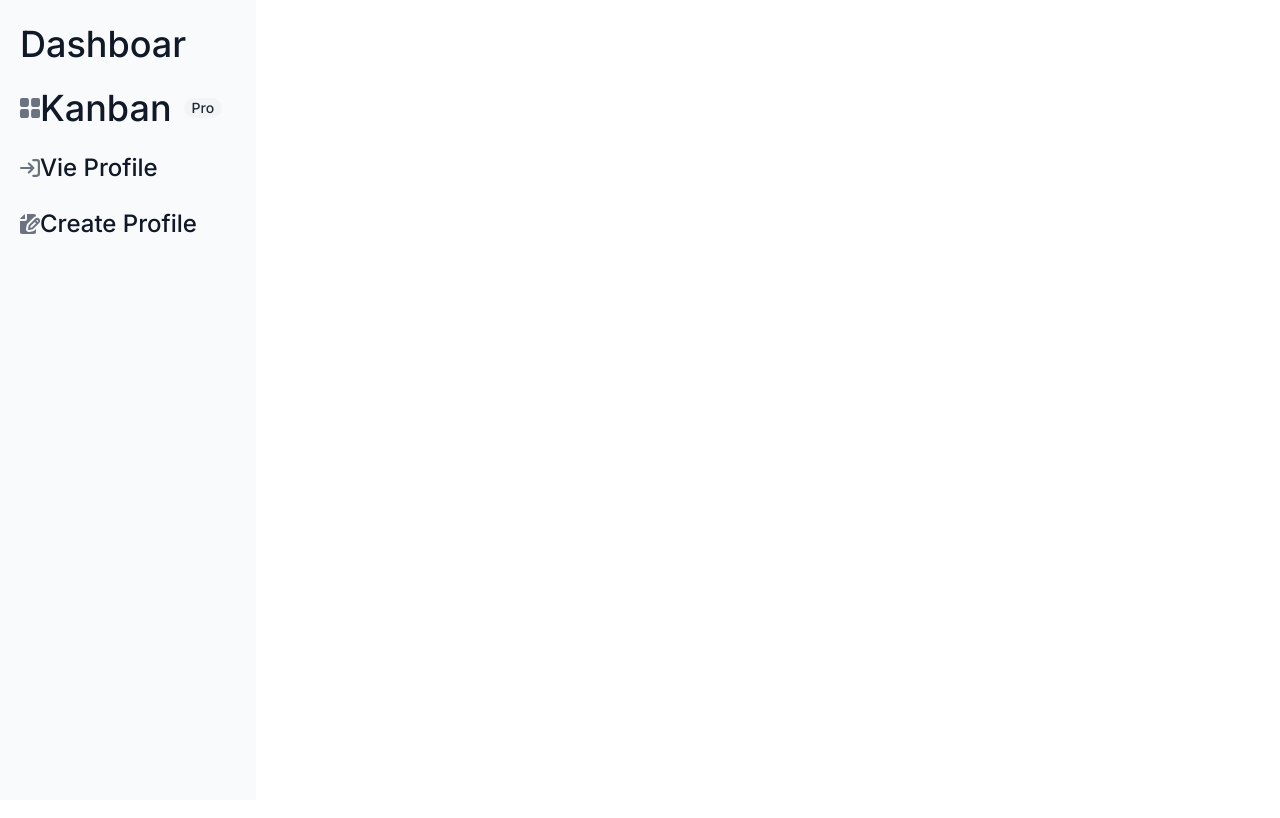
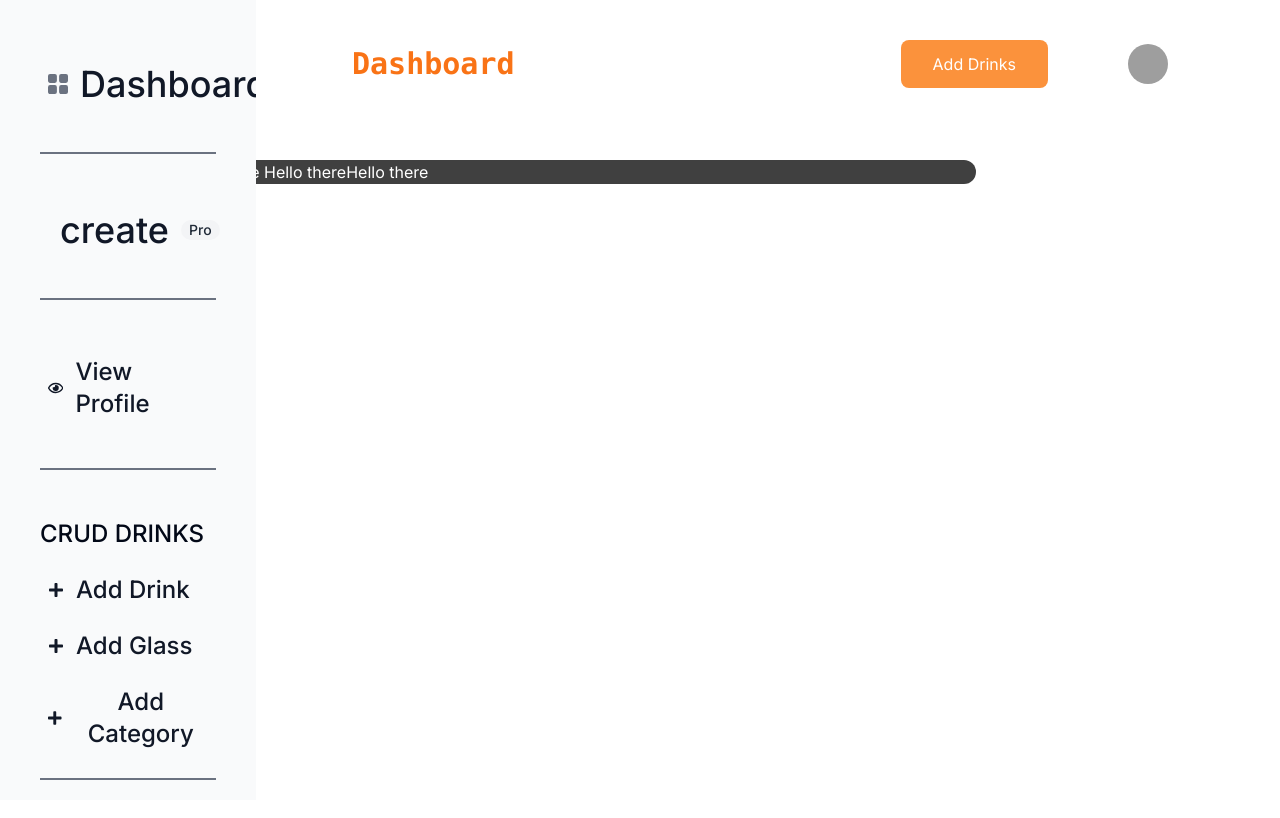
Before and after one commit to EwiJosepha/drinko, a Next.js app: page /dashboard in a window 1280 px wide. Shown: the top 818 px of the page. Built offline with nearby package versions, Linux system fonts and the light colour scheme; grey boxes are pictures that could not be loaded.

Commit message:
updating dashboard

```diff
--- a/app/(dashboard-detailspage)/dashboard/layout.tsx
+++ b/app/(dashboard-detailspage)/dashboard/layout.tsx
@@ -42,26 +42,18 @@ const DbLayout: React.FC<Props>= ({ children })=> {
 
       <aside
         id="default-sidebar"
-        className="fixed top-0 left-0 z-40 w-64 h-screen transition-transform -translate-x-full sm:translate-x-0"
+        className="fixed top-0 left-0 z-40 w-1/5 h-screen transition-transform -translate-x-full sm:translate-x-0"
         aria-label="Sidebar"
       >
-        <div className="h-full px-3 py-4 overflow-y-auto bg-gray-50 dark:bg-gray-800">
+        <div className="h-full px-10 py-4 overflow-y-auto bg-gray-50 dark:bg-neutral-800">
           <ul className="space-y-2 font-medium">
-            <li>
+            <li className=" pb-10 pt-10 border-b-2 border-gray-500">
               <a
                 href="#"
-                className="flex items-center p-2 text-gray-900 rounded-lg dark:text-white hover:bg-gray-100 dark:hover:bg-gray-700 group"
+                className="flex items-center p-2 text-gray-900 rounded-lg dark:text-orange-500 hover:bg-gray-100 dark:hover:bg-gray-700 group"
               >
                {/* <span>< FaPerbyte/></span> */}
-                <span className="text-4xl text-green">Dashboar</span>
-              </a>
-            </li>
-            <li>
-              <a
-                href="#"
-                className="flex items-center p-2 text-gray-900 rounded-lg dark:text-white hover:bg-gray-100 dark:hover:bg-gray-700 group"
-              >
-                <svg
+               <svg
                   className="flex-shrink-0 w-5 h-5 text-gray-500 transition duration-75 dark:text-gray-400 group-hover:text-gray-900 dark:group-hover:text-white"
                   aria-hidden="true"
                   xmlns="http://www.w3.org/2000/svg"
@@ -70,63 +62,79 @@ const DbLayout: React.FC<Props>= ({ children })=> {
                 >
                   <path d="M6.143 0H1.857A1.857 1.857 0 0 0 0 1.857v4.286C0 7.169.831 8 1.857 8h4.286A1.857 1.857 0 0 0 8 6.143V1.857A1.857 1.857 0 0 0 6.143 0Zm10 0h-4.286A1.857 1.857 0 0 0 10 1.857v4.286C10 7.169 10.831 8 11.857 8h4.286A1.857 1.857 0 0 0 18 6.143V1.857A1.857 1.857 0 0 0 16.143 0Zm-10 10H1.857A1.857 1.857 0 0 0 0 11.857v4.286C0 17.169.831 18 1.857 18h4.286A1.857 1.857 0 0 0 8 16.143v-4.286A1.857 1.857 0 0 0 6.143 10Zm10 0h-4.286A1.857 1.857 0 0 0 10 11.857v4.286c0 1.026.831 1.857 1.857 1.857h4.286A1.857 1.857 0 0 0 18 16.143v-4.286A1.857 1.857 0 0 0 16.143 10Z" />
                 </svg>
-                <span className="text-4xl text-green">Kanban</span>
+                <span className="text-4xl text-green pl-3">Dashboard</span>
+              </a>
+            </li>
+            {/* <hr /> */}
+            <li className=" pb-10 pt-10 border-b-2 border-gray-500">
+              <a
+                href="#"
+                className="flex items-center p-2 text-gray-900 rounded-lg dark:text-orange-500 hover:bg-gray-100 dark:hover:bg-gray-700 group"
+              >
+                <FaRegUser />
+                <span className="text-4xl text-green pl-3">create</span>
                 <span className="inline-flex items-center justify-center px-2 ms-3 text-sm font-medium text-gray-800 bg-gray-100 rounded-full dark:bg-gray-700 dark:text-gray-300">
                   Pro
                 </span>
               </a>
             </li>
 
-              <li>
+              <li className="pb-10 pt-10 border-b-2 border-gray-500">
                 <a
                   href="#"
-                  className="flex items-center p-2 text-gray-900 rounded-lg dark:text-white hover:bg-gray-100 dark:hover:bg-gray-700 group"
+                  className="flex items-center p-2 text-gray-900 rounded-lg dark:text-orange-500 hover:bg-gray-100 dark:hover:bg-gray-700 group"
                 >
-                  <svg
-                    className="flex-shrink-0 w-5 h-5 text-gray-500 transition duration-75 dark:text-gray-400 group-hover:text-gray-900 dark:group-hover:text-white"
-                    aria-hidden="true"
-                    xmlns="http://www.w3.org/2000/svg"
-                    fill="none"
-                    viewBox="0 0 18 16"
-                  >
-                    <path
-                      stroke="currentColor"
-                      strokeLinecap="round"
-                      strokeLinejoin="round"
-                      strokeWidth="2"
-                      d="M1 8h11m0 0L8 4m4 4-4 4m4-11h3a2 2 0 0 1 2 2v10a2 2 0 0 1-2 2h-3"
-                    />
-                  </svg>
-                  <button
-                    className="text-2xl text-green"
+                  <FaRegEye />
+                  <span
+                    className="text-2xl text-green pl-3"
 
                   >
-                    Vie Profile
-                  </button>
+                    View Profile
+                  </span>
                 </a>
               </li>
+
+            <p className="text-2xl text-green pt-10 pb-2 dark:text-orange-500">CRUD DRINKS</p>
 
               <li>
                 <a
                   href="#"
-                  className="flex items-center p-2 text-gray-900 rounded-lg dark:text-white hover:bg-gray-100 dark:hover:bg-gray-700 group"
+                  className="flex items-center p-2 text-gray-900 rounded-lg dark:text-orange-500 hover:bg-gray-100 dark:hover:bg-gray-700 group"
                 >
-                  <svg
-                    className="flex-shrink-0 w-5 h-5 text-gray-500 transition duration-75 dark:text-gray-400 group-hover:text-gray-900 dark:group-hover:text-white"
-                    aria-hidden="true"
-                    xmlns="http://www.w3.org/2000/svg"
-                    fill="currentColor"
-                    viewBox="0 0 20 20"
-                  >
-                    <path d="M5 5V.13a2.96 2.96 0 0 0-1.293.749L.879 3.707A2.96 2.96 0 0 0 .13 5H5Z" />
-                    <path d="M6.737 11.061a2.961 2.961 0 0 1 .81-1.515l6.117-6.116A4.839 4.839 0 0 1 16 2.141V2a1.97 1.97 0 0 0-1.933-2H7v5a2 2 0 0 1-2 2H0v11a1.969 1.969 0 0 0 1.933 2h12.134A1.97 1.97 0 0 0 16 18v-3.093l-1.546 1.546c-.413.413-.94.695-1.513.81l-3.4.679a2.947 2.947 0 0 1-1.85-.227 2.96 2.96 0 0 1-1.635-3.257l.681-3.397Z" />
-                    <path d="M8.961 16a.93.93 0 0 0 .189-.019l3.4-.679a.961.961 0 0 0 .49-.263l6.118-6.117a2.884 2.884 0 0 0-4.079-4.078l-6.117 6.117a.96.96 0 0 0-.263.491l-.679 3.4A.961.961 0 0 0 8.961 16Zm7.477-9.8a.958.958 0 0 1 .68-.281.961.961 0 0 1 .682 1.644l-.315.315-1.36-1.36.313-.318Zm-5.911 5.911 4.236-4.236 1.359 1.359-4.236 4.237-1.7.339.341-1.699Z" />
-                  </svg>
+                 <FaPlus/>
                   <button
-                    className="text-2xl text-green"
+                    className="text-2xl text-green pl-3 dark:text-orange-500"
 
                   >
-                    Create Profile
+                    Add Drink
+                  </button>
+                </a>
+              </li>
+              <li>
+                <a
+                  href="#"
+                  className="flex items-center p-2 text-gray-900 rounded-lg dark:text-orange-500 hover:bg-gray-100 dark:hover:bg-gray-700 group"
+                >
+                 <FaPlus/>
+                  <button
+                    className="text-2xl text-green pl-3 dark:text-orange-500"
+
+                  >
+                    Add Glass
+                  </button>
+                </a>
+              </li>
+              <li className=" pb-5 border-b-2 border-gray-500">
+                <a
+                  href="#"
+                  className="flex items-center p-2 text-gray-900 rounded-lg dark:text-orange-500 hover:bg-gray-100 dark:hover:bg-gray-700 group"
+                >
+                 <FaPlus/>
+                  <button
+                    className="text-2xl text-green pl-3 dark:text-orange-500"
+
+                  >
+                    Add Category
                   </button>
                 </a>
               </li>
--- a/app/(dashboard-detailspage)/dashboard/page.tsx
+++ b/app/(dashboard-detailspage)/dashboard/page.tsx
@@ -1,10 +1,19 @@
+import DbLayout from '@/components/db-header'
 import React from 'react'
 
-function Dashboard() {
+const Dashboard: React.FC = () => {
   return (
-    <div>
-      <h1 className='text-white'>Hello there</h1>
-    </div>
+
+    <>
+
+      <DbLayout header="Dashboard" only_header>
+        <div>
+          <h1 className='text-white'>Hello there Hello there Hello thereHello there</h1>
+        </div>
+      </DbLayout>
+
+    </>
+
   )
 }
 
--- /dev/null
+++ b/components/db-header/index.tsx
@@ -0,0 +1,35 @@
+import Link from "next/link"
+type Props = {
+  header?: string,
+  children:React.ReactNode ,
+  only_header?: boolean
+}
+export default function DbLayout ({children, only_header, header}: Props) {
+
+  return(
+    <>
+       <div className="text-orange-500 h-32 bg-blue z-10 justify-between flex items-center md:mx-auto md:w-[80%] right-0 top-0 fixed pl-24">
+                <div className="text-3xl font-mono font-bold">{header}</div>
+
+                {/* Desktop Menu */}
+                <div className="md:flex items-center space-x-20 pr-28">
+                    <div className="relative group">
+                        <Link href='/dashboard/addNewProperties' className="hidden md:block hover:text-gray-300 bg-orange-400 py-3 px-8 rounded-lg text-white"> Add Drinks</Link>
+                    </div>
+
+                    {/* Avatar */}
+                    <div className="flex items-center">
+                        <img
+                            src="av2.jpg"
+                            alt="Avatar"
+                            className="w-10 h-10 rounded-full cursor-pointer"
+                        />
+                    </div>
+                </div>
+            </div>
+
+            <div className="bg-neutral-700 w-full md:w-[83%] flex-col md:mt-40 mb-10 rounded-xl flex md:mx-auto ">{children}</div>
+    </>
+  )
+
+}
--- a/components/organisms/heroSec.tsx
+++ b/components/organisms/heroSec.tsx
@@ -1,5 +1,6 @@
 import Image from "next/image"
 import punch from "@/public/assets/images/bg.avif"
+import pun from "@/public/assets/images/punchpic.jpg"
 const HeroSection: React.FC = () => {
 
   return (
```
